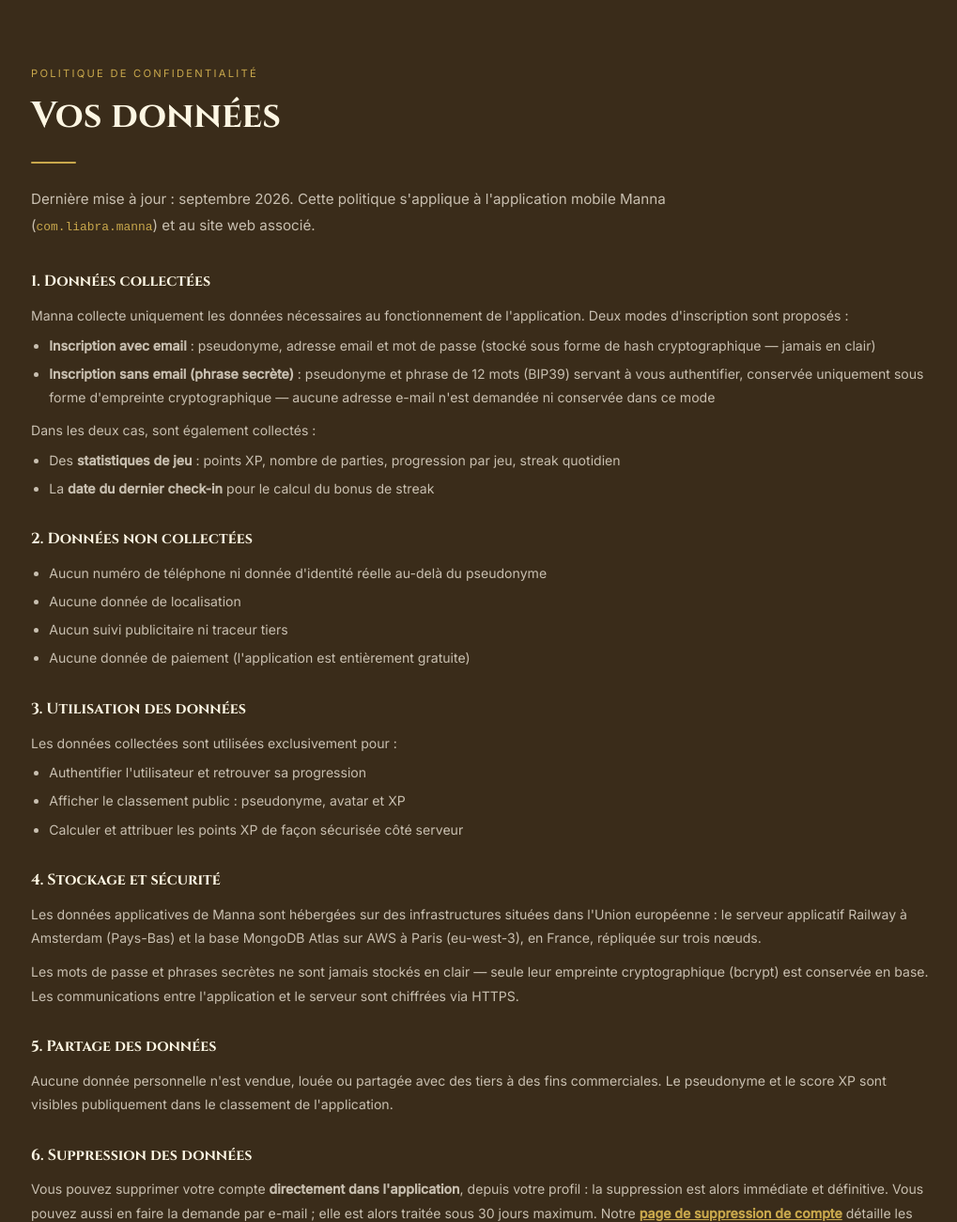
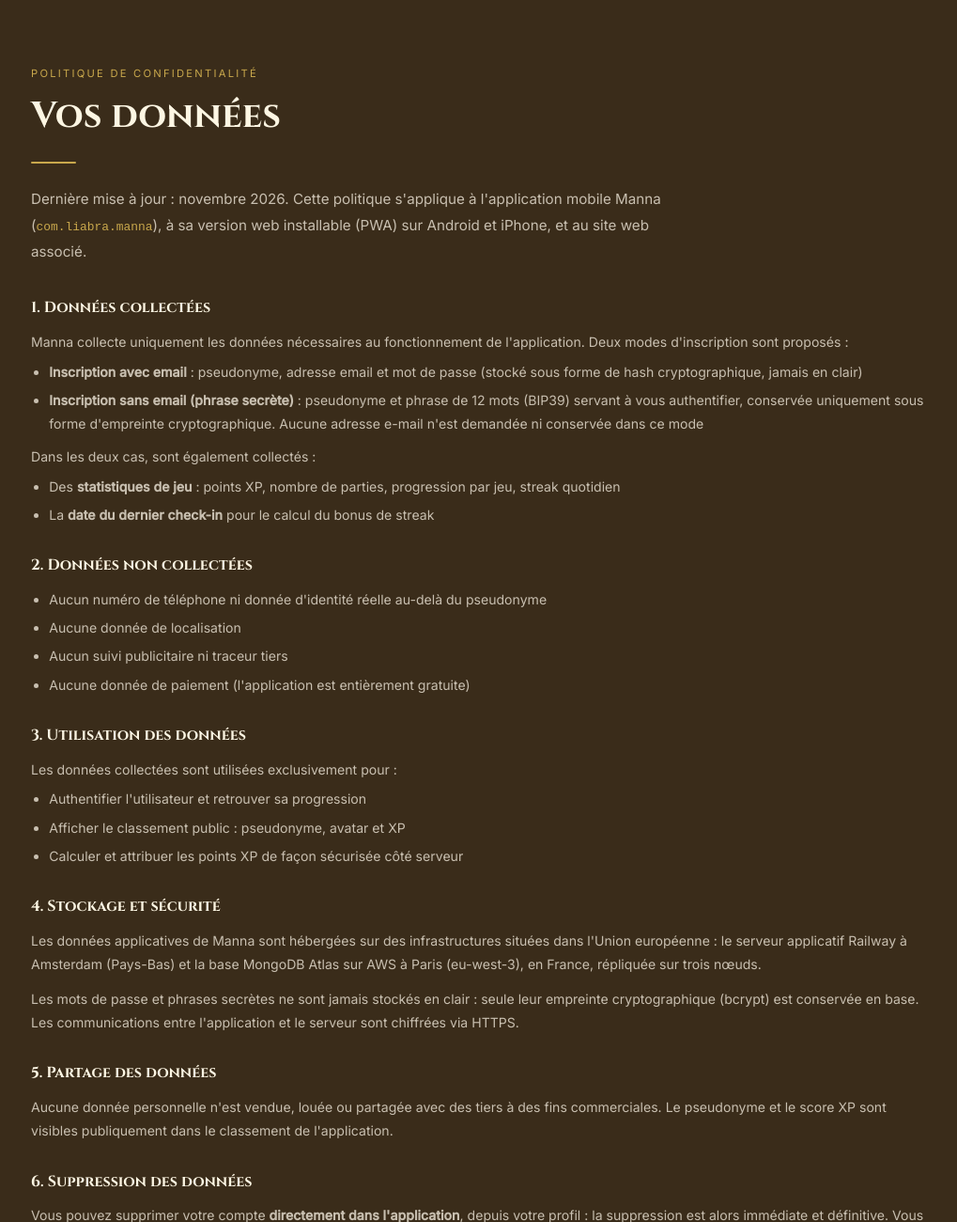
Before and after one commit to liabra/bibleduo-site, a plain HTML site: page index.html in a window 1280 px wide. Shown: the part 4806-6106 px from the top of the page at 94% size, without its empty margins (127-1146 px from the left). Drawn offline with Linux system fonts and the light colour scheme.

Commit message:
docs(site): mettre à jour la politique de confidentialité (PWA, tirets)
Ajout de la version web installable (PWA) au périmètre de la politique, date de mise à jour passée à novembre 2026, tirets longs remplacés.

```diff
--- a/index.html
+++ b/index.html
@@ -509,9 +509,9 @@
     <h2 class="section-title">Vos données</h2>
     <div class="divider"></div>
     <p class="section-body">
-      Dernière mise à jour : septembre 2026. Cette politique s'applique à l'application mobile
-      Manna (<code style="color:var(--gold);font-size:.85em;">com.liabra.manna</code>)
-      et au site web associé.
+      Dernière mise à jour : novembre 2026. Cette politique s'applique à l'application mobile
+      Manna (<code style="color:var(--gold);font-size:.85em;">com.liabra.manna</code>),
+      à sa version web installable (PWA) sur Android et iPhone, et au site web associé.
     </p>
 
     <div class="privacy-block">
@@ -520,11 +520,11 @@
       <ul>
         <li>
           <strong>Inscription avec email</strong> : pseudonyme, adresse email et mot de passe
-          (stocké sous forme de hash cryptographique — jamais en clair)
+          (stocké sous forme de hash cryptographique, jamais en clair)
         </li>
         <li>
           <strong>Inscription sans email (phrase secrète)</strong> : pseudonyme et phrase de 12 mots (BIP39)
-          servant à vous authentifier, conservée uniquement sous forme d'empreinte cryptographique — aucune adresse e-mail n'est demandée ni conservée dans ce mode
+          servant à vous authentifier, conservée uniquement sous forme d'empreinte cryptographique. Aucune adresse e-mail n'est demandée ni conservée dans ce mode
         </li>
       </ul>
       <p style="margin-top:.6rem;">Dans les deux cas, sont également collectés :</p>
@@ -563,7 +563,7 @@
         trois nœuds.
       </p>
       <p style="margin-top:.7rem;">
-        Les mots de passe et phrases secrètes ne sont jamais stockés en clair — seule leur empreinte cryptographique (bcrypt) est conservée en base. Les communications entre l'application et le serveur sont chiffrées via HTTPS.
+        Les mots de passe et phrases secrètes ne sont jamais stockés en clair : seule leur empreinte cryptographique (bcrypt) est conservée en base. Les communications entre l'application et le serveur sont chiffrées via HTTPS.
       </p>
     </div>
 
```
